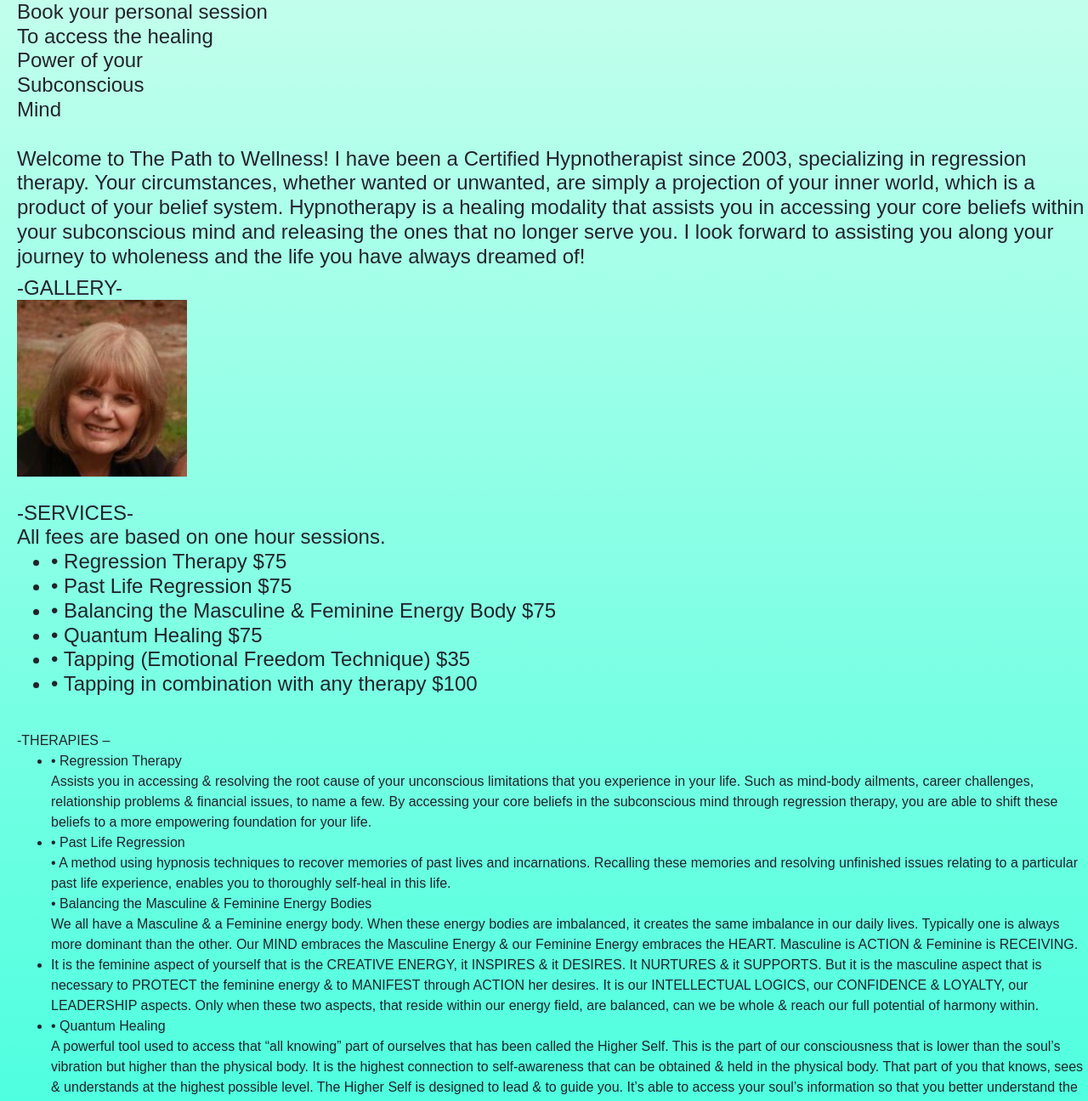
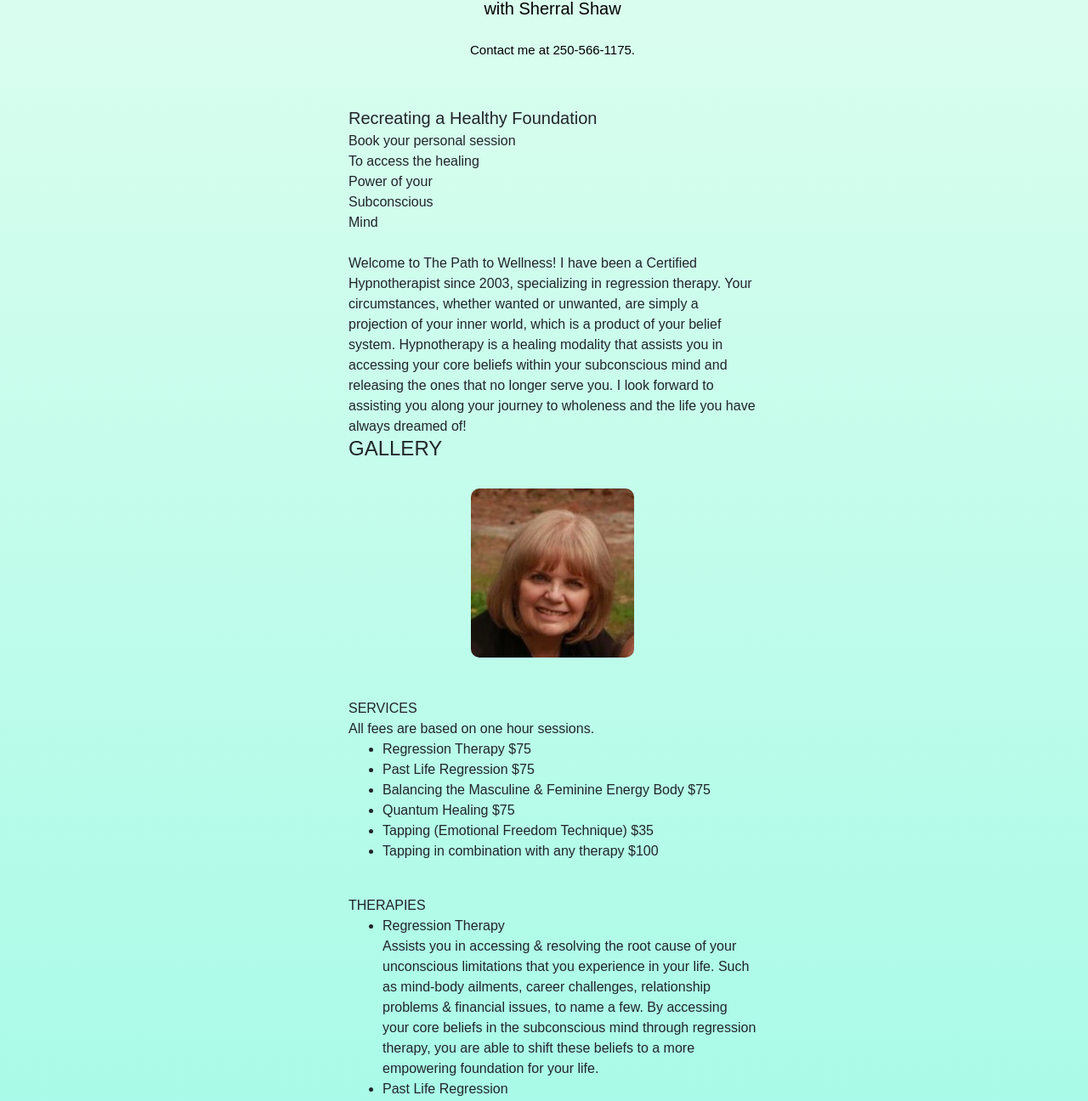
Before and after one commit to jnasmbrd/path-to-wellness, a plain HTML site: page index.html in a window 1280 px wide. Shown: the part 481-1777 px from the top of the page at 85% size. Drawn offline with nearby package versions, Linux system fonts and the light colour scheme; a script that the page names is missing.

Commit message:
Updated the css

```diff
--- a/index.html
+++ b/index.html
@@ -17,12 +17,18 @@
   </head>
 
   <body>
-    <h1>The Path To Wellness With Sherral Shaw
-    </h1><br><br><br>
-    <img src="src/images/beach_shell.jpg" width="200"><br>
-    <h2>250-566-1175</h2>
-    <h4>
-      Recreating a <br>Healthy Foundation <br><br>
+    <div class="container">
+      <img class="firstimage" src="src/images/beach_shell.jpg">
+      <h1 class="servicename"><strong>The Path To Wellness</strong></h1>
+    <h4 class="sherral">with Sherral Shaw</h4>
+    <h2 class="contactnum">Contact me at 250-566-1175.</h2>
+      <br><br>
+
+
+
+
+    <span class="recreate">
+      Recreating a Healthy Foundation </span><br>
 
       Book your personal session<br>
       To access the healing<br>
@@ -37,51 +43,50 @@
       releasing the ones that no longer serve you.
       I look forward to assisting you along your journey to wholeness and the life you have always dreamed of!
       </h4>
-      <h4>
-      -GALLERY-<br>
-      <img src="src/images/profile_pic.jpg" width="200"><br>
+      <h4 class="gallery">
+      GALLERY</h4><br>
+      <img src="src/images/profile_pic.jpg" class="profilepic"><br>
       <br>
-      -SERVICES-
+      <span>SERVICES</span>
+
       <br>All fees are based on one hour sessions.
       <ul>
-      <li> • Regression Therapy $75</li>
-      <li>• Past Life Regression $75</li>
-      <li>• Balancing the Masculine & Feminine Energy Body $75</li>
-      <li>• Quantum Healing $75</li>
-      <li>• Tapping (Emotional Freedom Technique) $35</li>
-      <li>• Tapping in combination with any therapy $100</li>
+      <li>Regression Therapy $75</li>
+      <li>Past Life Regression $75</li>
+      <li>Balancing the Masculine & Feminine Energy Body $75</li>
+      <li>Quantum Healing $75</li>
+      <li>Tapping (Emotional Freedom Technique) $35</li>
+      <li>Tapping in combination with any therapy $100</li>
       </ul>
       </h4>
 <br>
-      -THERAPIES –<br>
+      <span class="therapies">THERAPIES</span><br>
       <ul>
-        <li>
-      • Regression Therapy<br>
+        <li>Regression Therapy<br>
       Assists you in accessing & resolving the root cause of your unconscious limitations that you experience in your life.
       Such as mind-body ailments, career challenges, relationship problems & financial issues, to name a few. By accessing
       your core beliefs in the subconscious mind through regression therapy, you are able to shift these beliefs to a more
       empowering foundation for your life.
       </li>
-      <li>
-      • Past Life Regression<br>
-      • A method using hypnosis techniques to recover memories of past lives and incarnations. Recalling these memories and
+      <li>Past Life Regression<br>
+      A method using hypnosis techniques to recover memories of past lives and incarnations. Recalling these memories and
       resolving unfinished issues relating to a particular past life experience, enables you to thoroughly self-heal in this
       life.
-      </li>
-      • Balancing the Masculine & Feminine Energy Bodies<br>
+      </li><li>
+      Balancing the Masculine & Feminine Energy Bodies<br>
       We all have a Masculine & a Feminine energy body. When these energy bodies are imbalanced, it creates the same imbalance
       in our daily lives. Typically one is always more dominant than the other.
       Our MIND embraces the Masculine Energy & our Feminine Energy embraces the HEART. Masculine is ACTION & Feminine is
       RECEIVING.
+      </li>
       <li>
       It is the feminine aspect of yourself that is the CREATIVE ENERGY, it INSPIRES & it DESIRES. It NURTURES & it SUPPORTS.
       But it is the masculine aspect that is necessary to PROTECT the feminine energy & to MANIFEST through ACTION her
       desires. It is our INTELLECTUAL LOGICS, our CONFIDENCE & LOYALTY, our LEADERSHIP aspects.
       Only when these two aspects, that reside within our energy field, are balanced, can we be whole & reach our full
       potential of harmony within.
-      </li>
-      <li>
-      • Quantum Healing<br>
+      </li><br>
+      <li>Quantum Healing<br>
       A powerful tool used to access that “all knowing” part of ourselves that has been called the Higher Self. This is the
       part of our consciousness that is lower than the soul’s vibration but higher than the physical body. It is the highest
       connection to self-awareness that can be obtained & held in the physical body. That part of you that knows, sees &
@@ -89,8 +94,7 @@
       The Higher Self is designed to lead & to guide you. It’s able to access your soul’s information so that you better
       understand the pathway to inner growth & development.
       </li>
-      <li>
-      • Tapping (EFT)<br>
+      <li>Tapping (EFT)<br>
       This is a powerful holistic technique effective in resolving issues of emotional distress & physical pain.
       Tapping the body creates a balance in your energetic system based on the belief that a disruption in energy is the cause
       of all negative emotions & pain.
@@ -100,9 +104,10 @@
       </ul>
 
 
-
     <footer>
-      <br>-CONTACT ME-<br>
+      <br>
+      <span>CONTACT ME
+        </span><br>
     Name___________________<br>
     Email___________________<br>
     Phone Number__________<br>
@@ -118,7 +123,7 @@
     All payments may be made through cash or e-transfer. <br>
     Proud member of The Hypnosis Training Institute of Alberta<br>
     • REVIEWS –<br>
-</footer>
+</footer></div>
   </body>
     <script src="src/index.js"></script>
   </body>
--- a/src/style.css
+++ b/src/style.css
@@ -4,9 +4,51 @@ body {
   border: 0px solid #000000;
   border-radius: 20px;
   box-shadow: 2px 2px 12px rgba(126, 126, 126, 0.932);
-  background-image: linear-gradient(to top, #21ffda 0%, #eaffefe5 100%);
+  background-image: linear-gradient(to top, #76f7e1 0%, #eaffefe5 100%);
 }
-img {
-  margin: 0;
-  padding: 0;
+
+.container {
+  max-width: 600px;
+  margin: 0 auto;
+  padding: 15px 60px;
 }
+.firstimage {
+  display: block;
+  margin: 0 auto;
+  max-width: 70%;
+  border-radius: 10px;
+  box-shadow: 2px 2px 12px rgba(126, 126, 126, 0.932);
+}
+.profilepic {
+  display: block;
+  margin: 0 auto;
+  max-width: 40%;
+  border-radius: 10px;
+}
+
+.servicename {
+  font-family: rouge script;
+  color: #000000;
+  font-size: 50px;
+  padding-top: 40px;
+  text-align: center;
+}
+.sherral {
+  color: #000000;
+  font-size: 20px;
+  font-weight: 400;
+  text-align: center;
+  padding-bottom: 20px;
+}
+.contactnum {
+  color: #000000;
+  font-size: 15px;
+  text-align: center;
+}
+.recreate {
+  font-size: 20px;
+  text-align: center;
+}
+footer {
+  font-size: 14px;
+}
```
Also changed, not shown: 2 other files.
